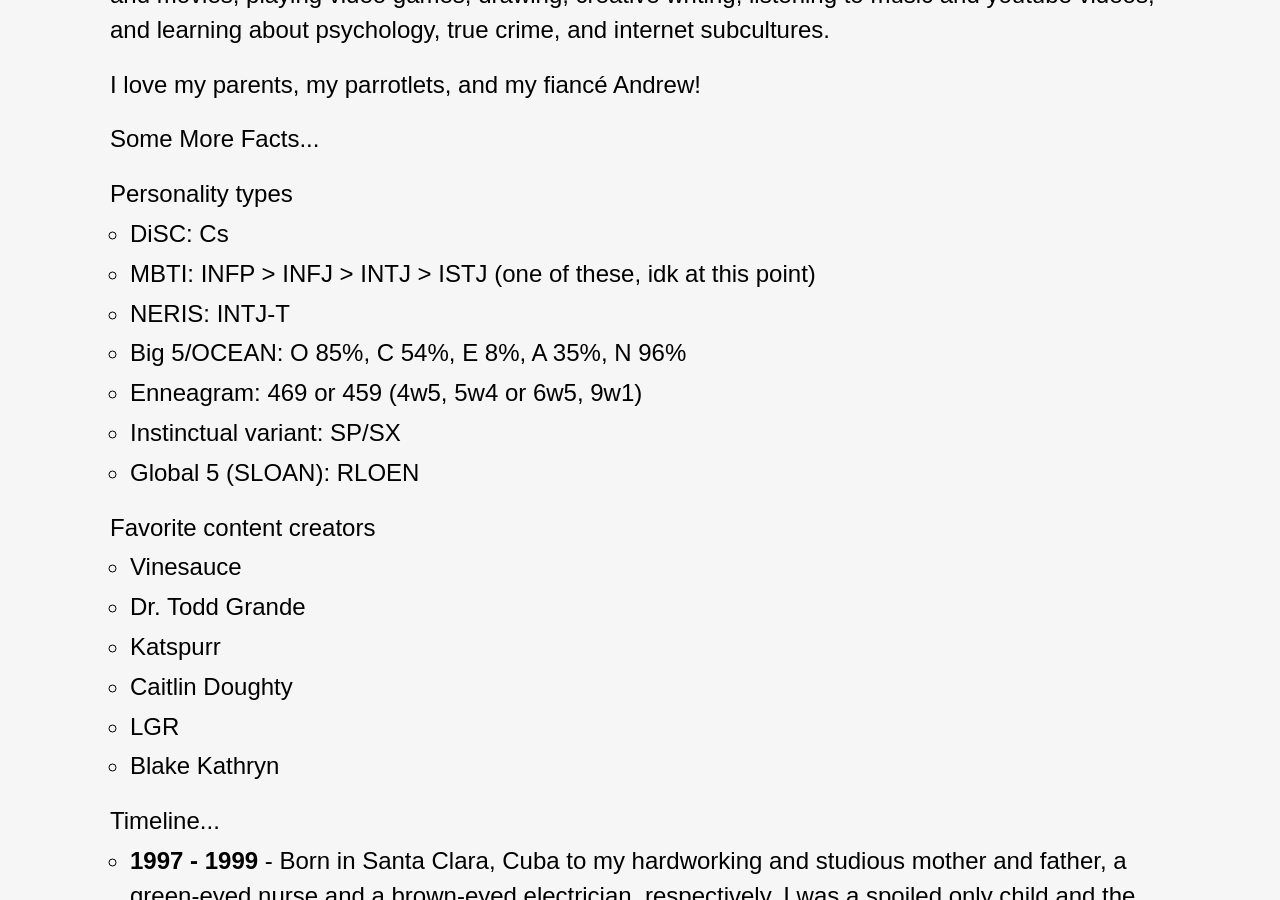
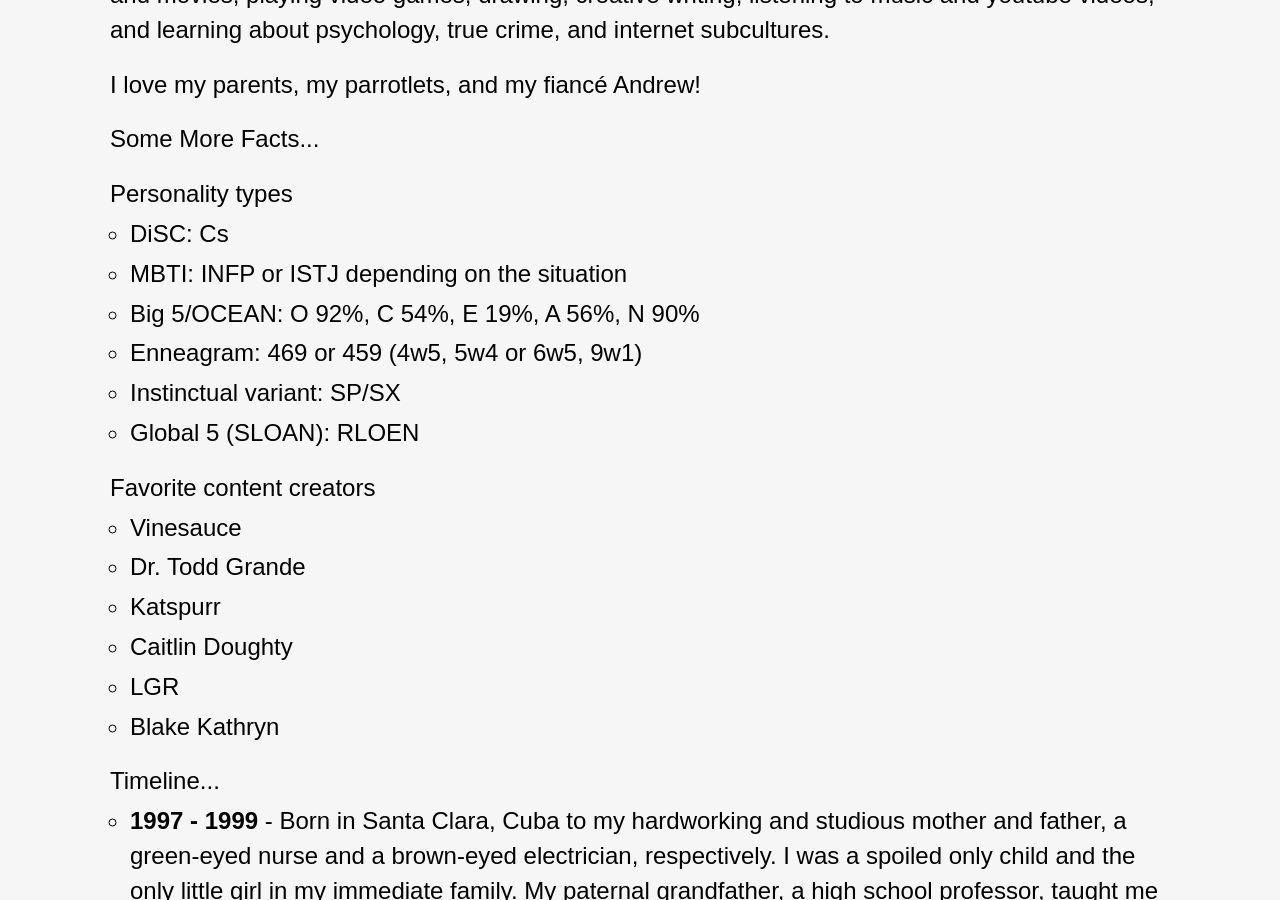
Before and after one commit to liz-lorena/2020, a Jekyll site: the page built from about/index.html, in a window 1280 px wide and 900 px high, scrolled down 876 px. Built offline with Jekyll 4.4.1, drawn with Linux system fonts in a browser that asks for light colours.

Commit message:
Update index.html

```diff
--- a/about/index.html
+++ b/about/index.html
@@ -15,9 +15,8 @@
 <p>Personality types</p>
 <ul>
    <li>DiSC: Cs</li>
-   <li>MBTI: INFP > INFJ > INTJ > ISTJ (one of these, idk at this point)</li>
-   <li>NERIS: INTJ-T</li>
-   <li>Big 5/OCEAN: O 85%, C 54%, E 8%, A 35%, N 96%</li>
+   <li>MBTI: INFP or ISTJ depending on the situation</li>
+   <li>Big 5/OCEAN: O 92%, C 54%, E 19%, A 56%, N 90%</li>
    <li>Enneagram: 469 or 459 (4w5, 5w4 or 6w5, 9w1)</li>
    <li>Instinctual variant: SP/SX</li>
    <li>Global 5 (SLOAN): RLOEN</li>
```
